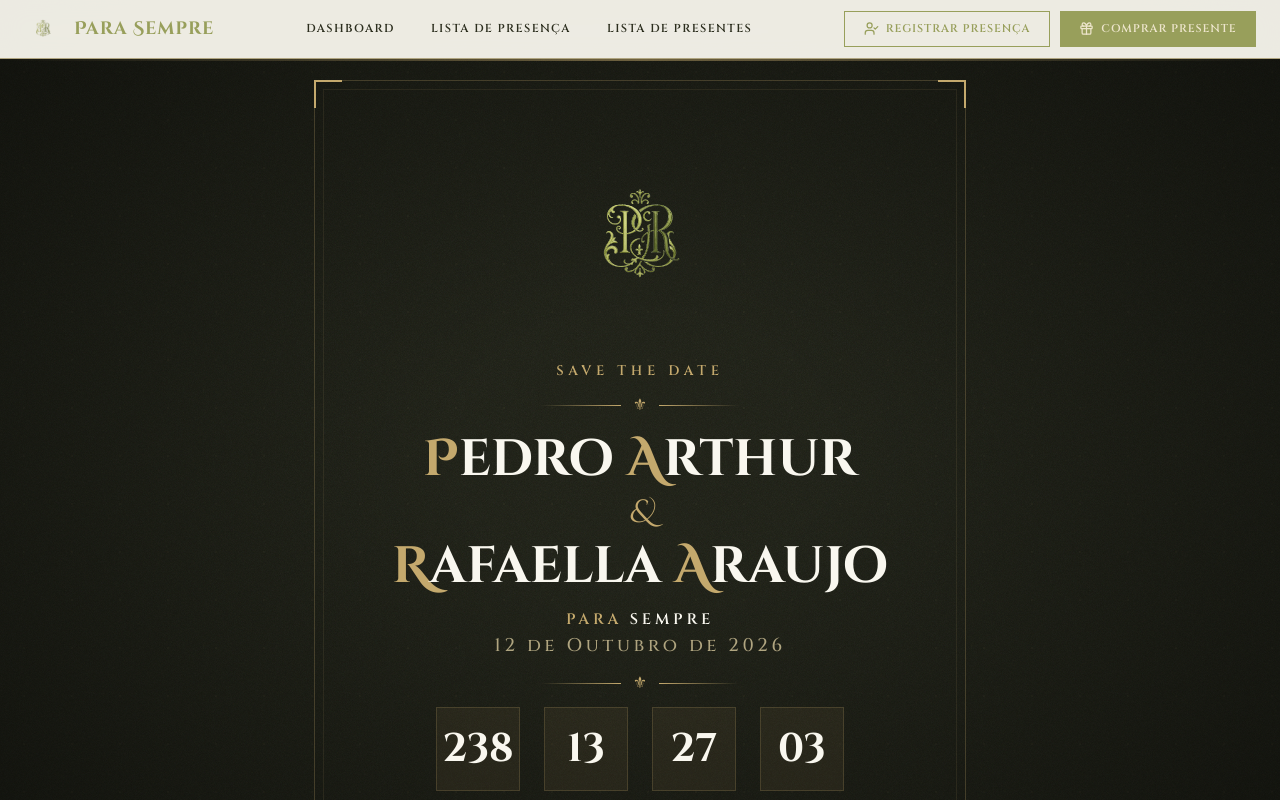
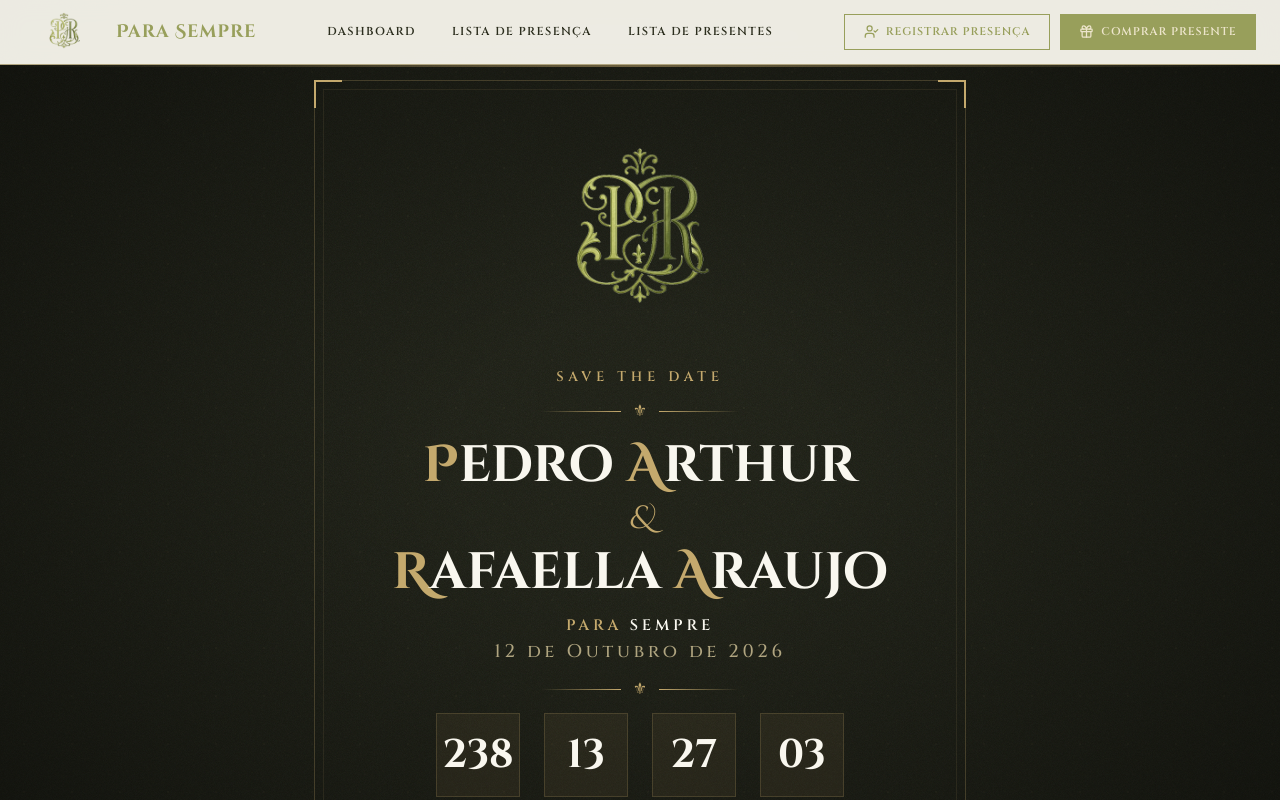
Before and after one commit to organization-wedding/parasempre, a React (Vite) app in the folder frontend/: page / in a window 1280 px wide. Shown: the top 800 px of the page. Built offline with nearby package versions, Linux system fonts and the light colour scheme.

Commit message:
style: atualizando layout para ajustar o brasão.

```diff
--- a/frontend/src/components/Footer.tsx
+++ b/frontend/src/components/Footer.tsx
@@ -11,7 +11,7 @@ export function Footer() {
 
       <div className="mx-auto grid max-w-[1100px] grid-cols-1 gap-10 px-6 py-12 md:grid-cols-[1.8fr_1fr_1fr] md:py-14">
         <div className="flex flex-col gap-1">
-          <CoatOfArms className="w-11 h-auto mb-2" />
+          <CoatOfArms className="w-22 h-auto mb-2" />
           <span className="font-display text-[1.35rem] font-bold text-gold">
             Para Sempre
           </span>
--- a/frontend/src/components/Header.tsx
+++ b/frontend/src/components/Header.tsx
@@ -11,9 +11,14 @@ export function Header() {
 
   return (
     <header className="fixed inset-x-0 top-0 z-100 border-b border-gold-muted backdrop-blur-[12px] bg-[rgba(249,247,239,0.95)]">
-      <div className="mx-auto flex max-w-[1280px] items-center justify-between px-6 py-2.5">
+      <div className="mx-auto flex max-w-[1280px] items-center justify-between px-6 py-2">
+
         <a href="/" className="flex shrink-0 items-center gap-3 no-underline text-burgundy">
-          <CoatOfArms className="w-[38px] h-auto" />
+          {/* Removemos a div com overflow e aplicamos margem negativa direta */}
+          <CoatOfArms
+            className="w-[80px] h-auto -my-4"
+          />
+
           <span className="font-display text-lg font-bold tracking-wider text-burgundy">
             Para Sempre
           </span>
--- a/frontend/src/components/Hero.tsx
+++ b/frontend/src/components/Hero.tsx
@@ -20,7 +20,7 @@ export function Hero() {
           <div className="absolute inset-2 border border-[rgba(196,169,109,0.1)] pointer-events-none" aria-hidden="true" />
 
           <CoatOfArms
-            className="anim-fade-in mx-auto mb-6 w-[140px] md:w-[200px] h-auto"
+            className="anim-fade-in mx-auto w-[220px] md:w-[350px] h-auto -mt-10 mb-[-20px] md:-mt-20 md:mb-[-40px]"
           />
 
           <p
```
